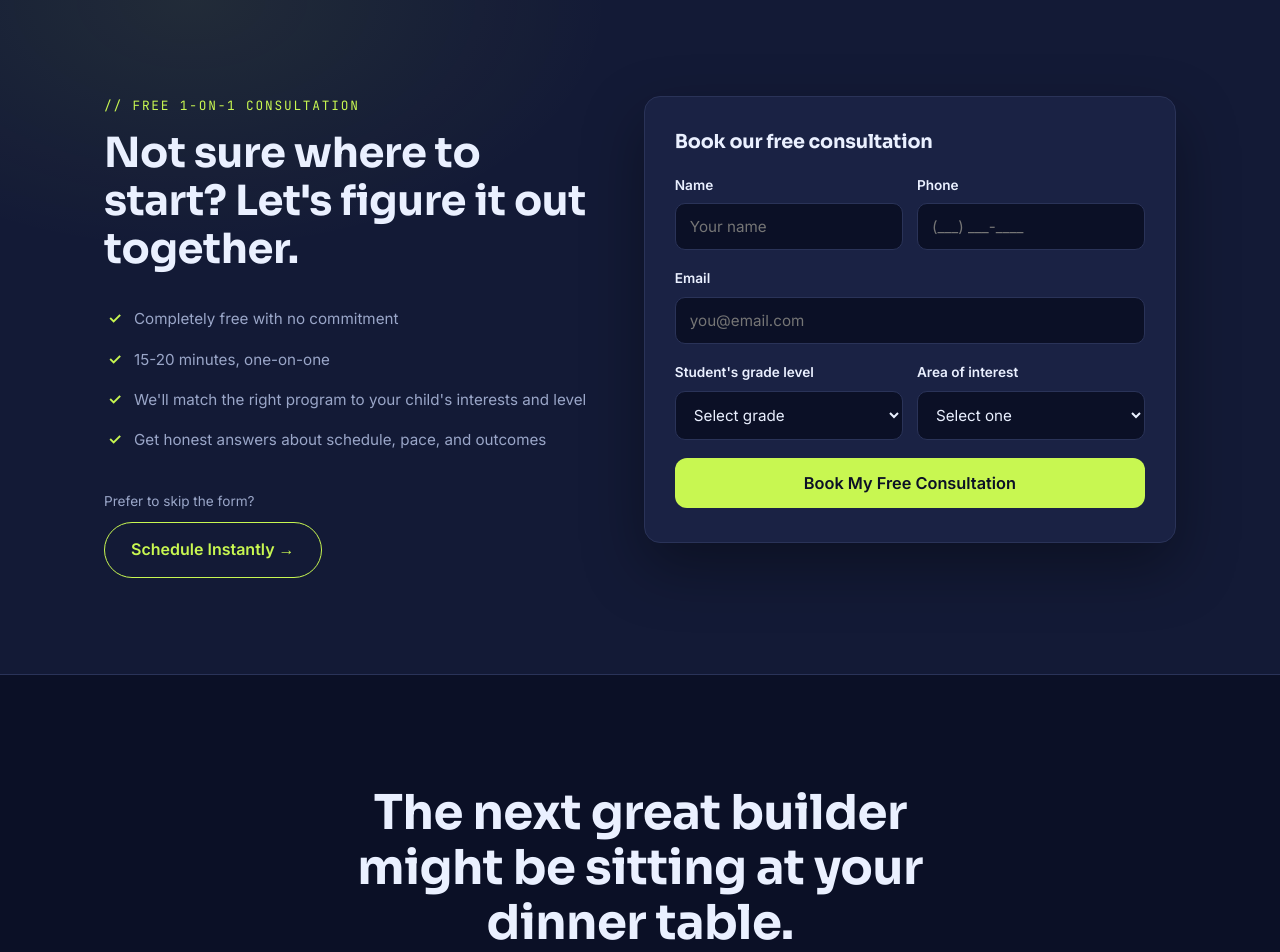
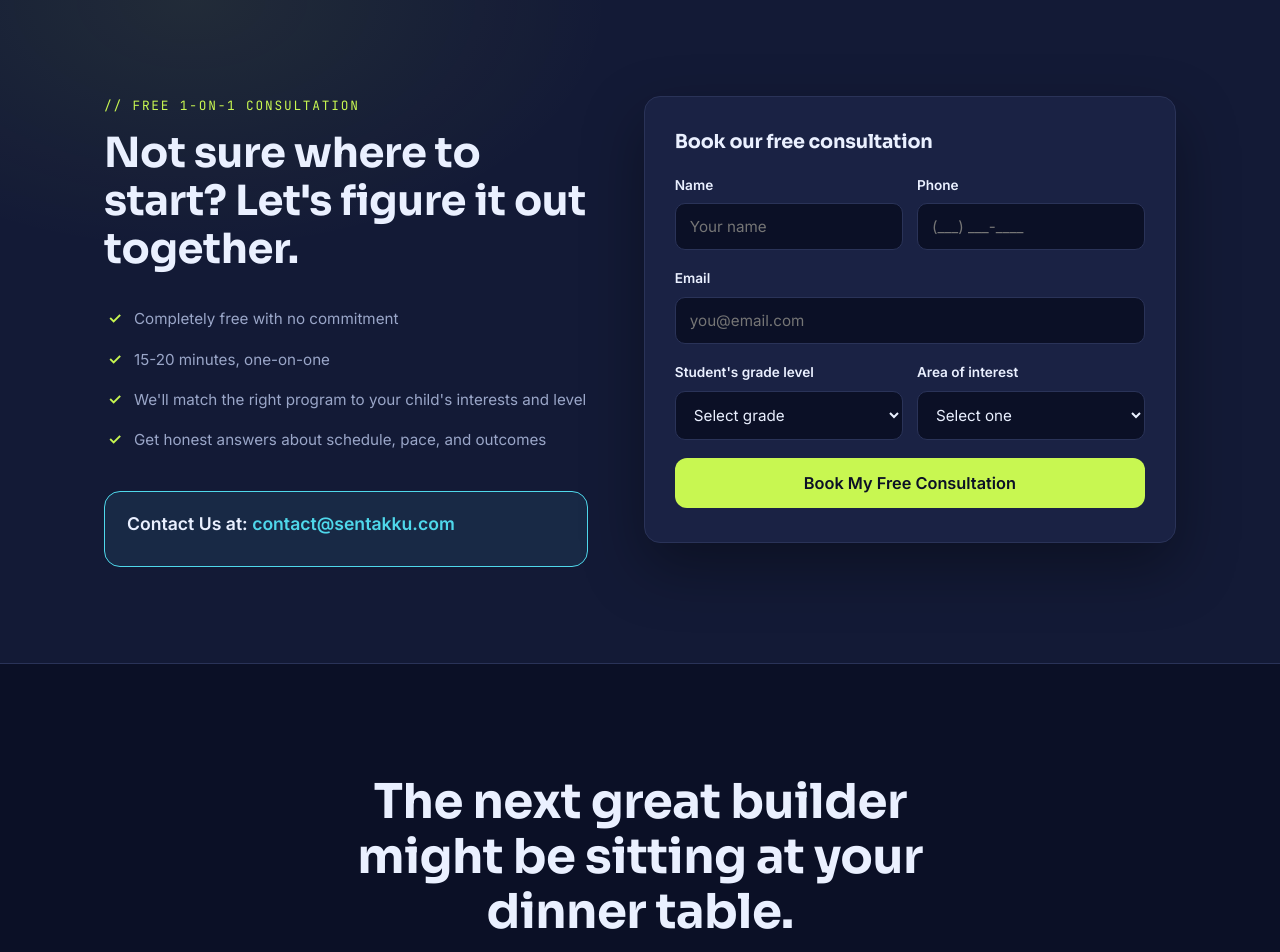
Before and after one commit to mahir21/Sentakku_Website_1, a Flask app: page / in a window 1280 px wide. Shown: the part 3987-4939 px from the top of the page. Run offline with Flask 3, Linux system fonts and the light colour scheme.

Commit message:
Highlight contact section with bigger fonts and cyan border
Co-Authored-By: Claude Sonnet 4.6 <noreply@anthropic.com>

```diff
--- a/templates/sentakku-portfolio.html
+++ b/templates/sentakku-portfolio.html
@@ -232,10 +232,18 @@ nav{
 .consult-points{margin-top:26px;list-style:none}
 .consult-points li{padding:8px 0 8px 30px;position:relative;color:var(--muted);font-size:.95rem}
 .consult-points li::before{content:"✓";position:absolute;left:4px;color:var(--lime);font-weight:700}
-.instant{margin-top:30px}
-.instant p{font-size:.85rem;color:var(--muted);margin-bottom:10px}
+.instant{
+  margin-top:30px;
+  background:rgba(79,216,235,.08);
+  border:1.5px solid var(--cyan);
+  border-radius:var(--radius);
+  padding:18px 22px;
+}
+.instant p{font-size:1.1rem;color:var(--text);margin-bottom:10px;font-weight:600}
+.instant a{color:var(--cyan);text-decoration:none;font-weight:700}
+.instant a:hover{text-decoration:underline}
 .btn-instant{
-  background:transparent;color:var(--lime);border:1px solid var(--lime);
+  background:transparent;color:var(--lime);border:1px solid var(--lime);font-size:1rem;
 }
 .btn-instant:hover{background:rgba(200,247,81,.1);transform:translateY(-2px)}
 
@@ -553,9 +561,9 @@ footer .wrap{display:flex;justify-content:space-between;align-items:center;width
         <li>Get honest answers about schedule, pace, and outcomes</li>
       </ul>
       <div class="instant">
-        <p>Prefer to skip the form?</p>
+        <p>Contact Us at: <a href="mailto:contact@sentakku.com">contact@sentakku.com</a></p>
         <!-- EDIT: replace # with your Calendly / Google Calendar booking link -->
-        <a href="#" class="btn btn-instant">Schedule Instantly →</a>
+
       </div>
     </div>
 
```
